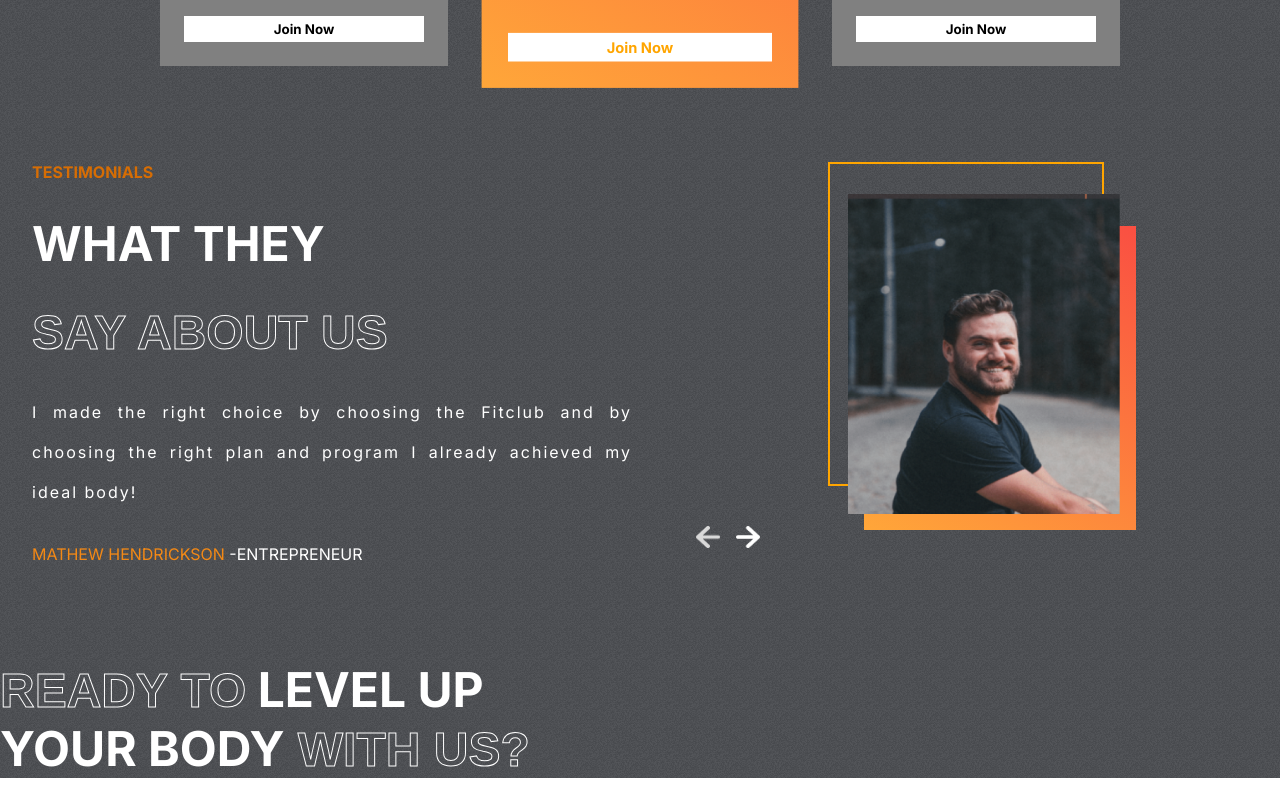
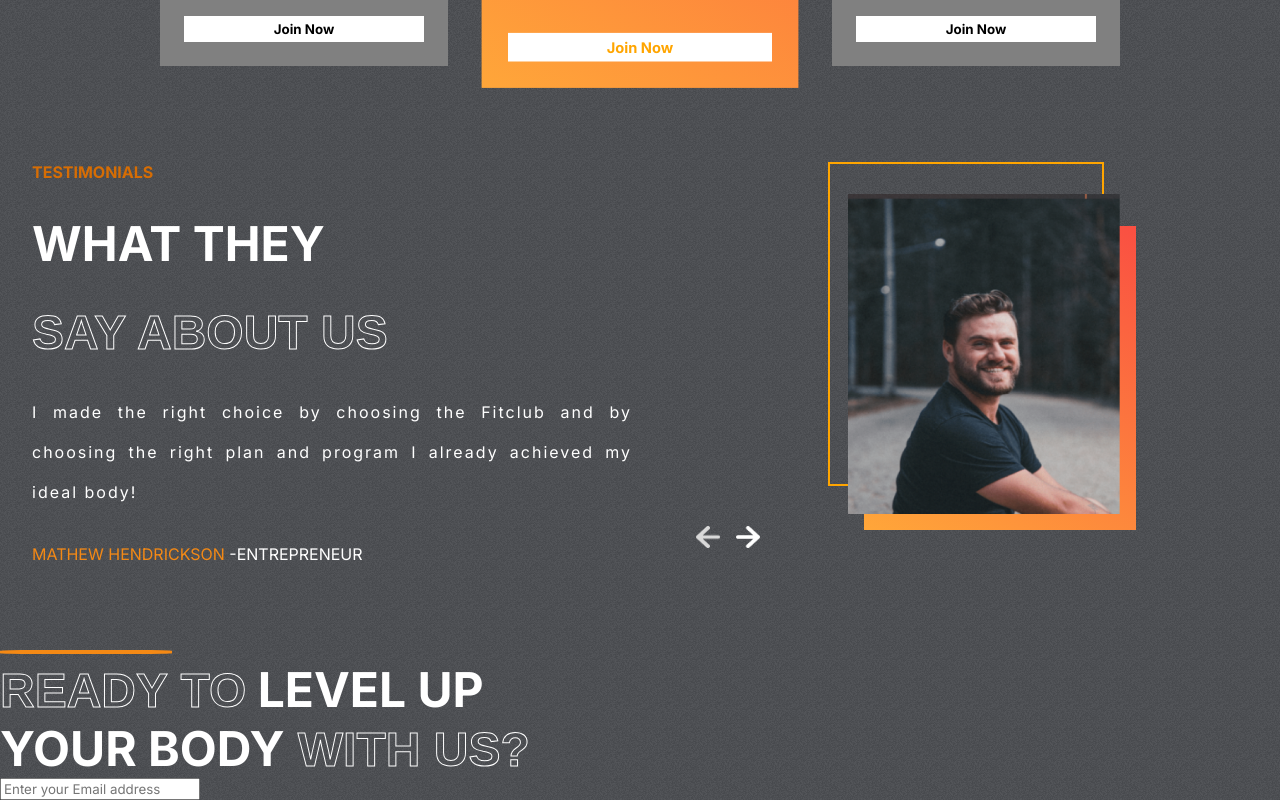
Before and after one commit to Sisanda0/Sisanda0, a React (Create React App) app in the folder Downloads/FitClub-Starter-d82a075a4e478e1ece2ecbc6aae57d7eeb496dbf/: page / in a window 1280 px wide. Shown: the part 2432-3232 px from the top of the page. Before the commit the page ends 3210 px from the top, so only its background shows below. Built offline with nearby package versions, Linux system fonts and the light colour scheme.

Commit message:
Added email

```diff
--- a/Downloads/FitClub-Starter-d82a075a4e478e1ece2ecbc6aae57d7eeb496dbf/src/components/Join/Join.css
+++ b/Downloads/FitClub-Starter-d82a075a4e478e1ece2ecbc6aae57d7eeb496dbf/src/components/Join/Join.css
@@ -11,3 +11,11 @@ Join{
     text-transform: uppercase;
     position: relative;
 }
+
+.left-j>hr{
+    position: absolute;
+    width: 10.5rem;
+    border: 2px solid var(--orange);
+    border-radius: 20%;
+    margin: -10px 0;
+}
--- a/Downloads/FitClub-Starter-d82a075a4e478e1ece2ecbc6aae57d7eeb496dbf/src/components/Join/Join.jsx
+++ b/Downloads/FitClub-Starter-d82a075a4e478e1ece2ecbc6aae57d7eeb496dbf/src/components/Join/Join.jsx
@@ -5,6 +5,7 @@ const Join =()=>{
 
         <div className="Join" id = "join-us">
             <div className="left-j">
+                <hr />
                 <div>
                     <span className="stroke-text">READY TO</span>
                     <span> LEVEL UP</span>
@@ -14,7 +15,12 @@ const Join =()=>{
                     <span className="stroke-text"> WITH US?</span>
                 </div>
             </div>
-            <div className="right-j"></div>
+            <div className="right-j">
+
+                <form action="" className="email-container">
+                    <input type="email" name="user_email" placeholder="Enter your Email address"/>
+                </form>
+            </div>
         </div>
 
     )
```
